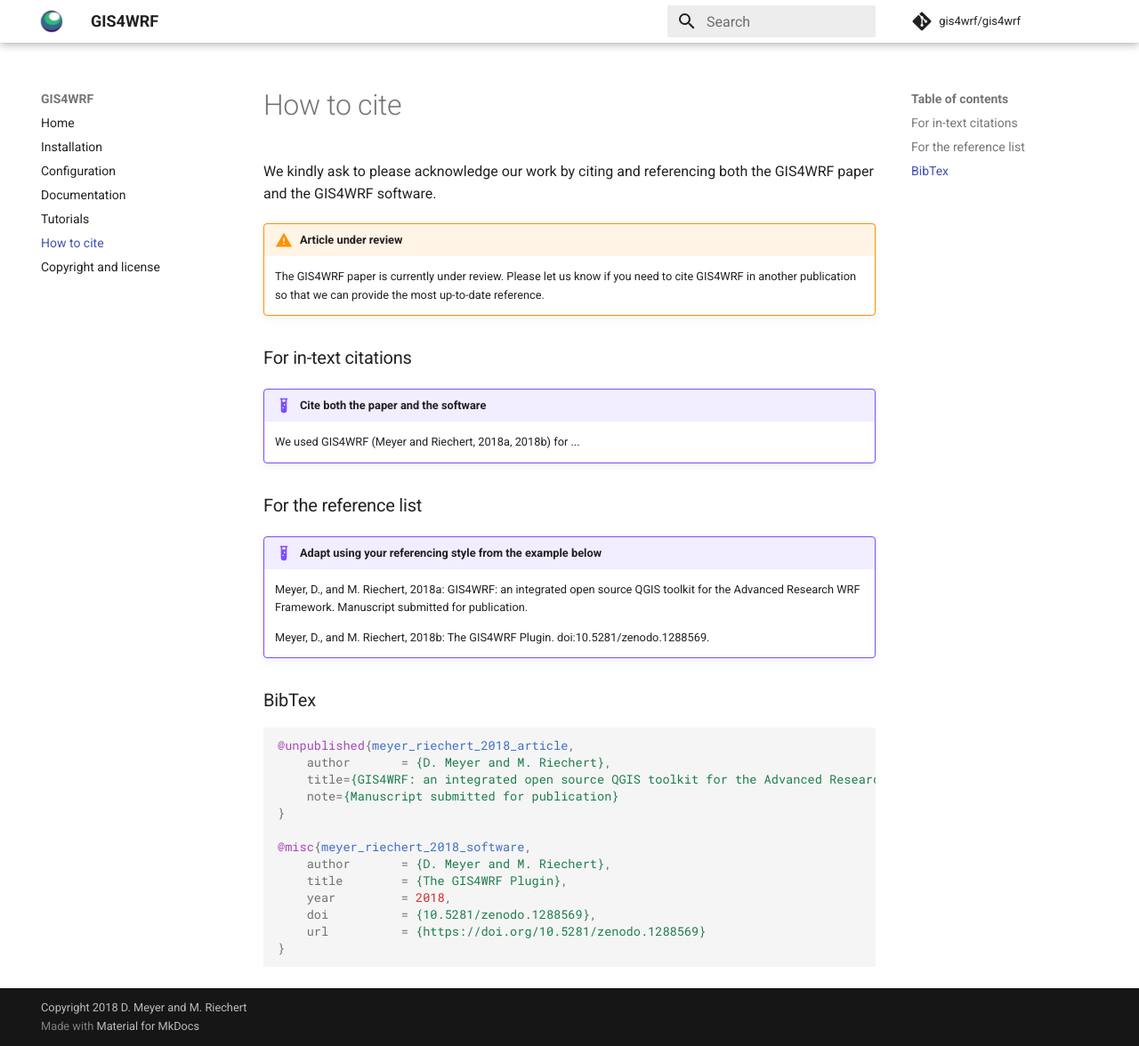
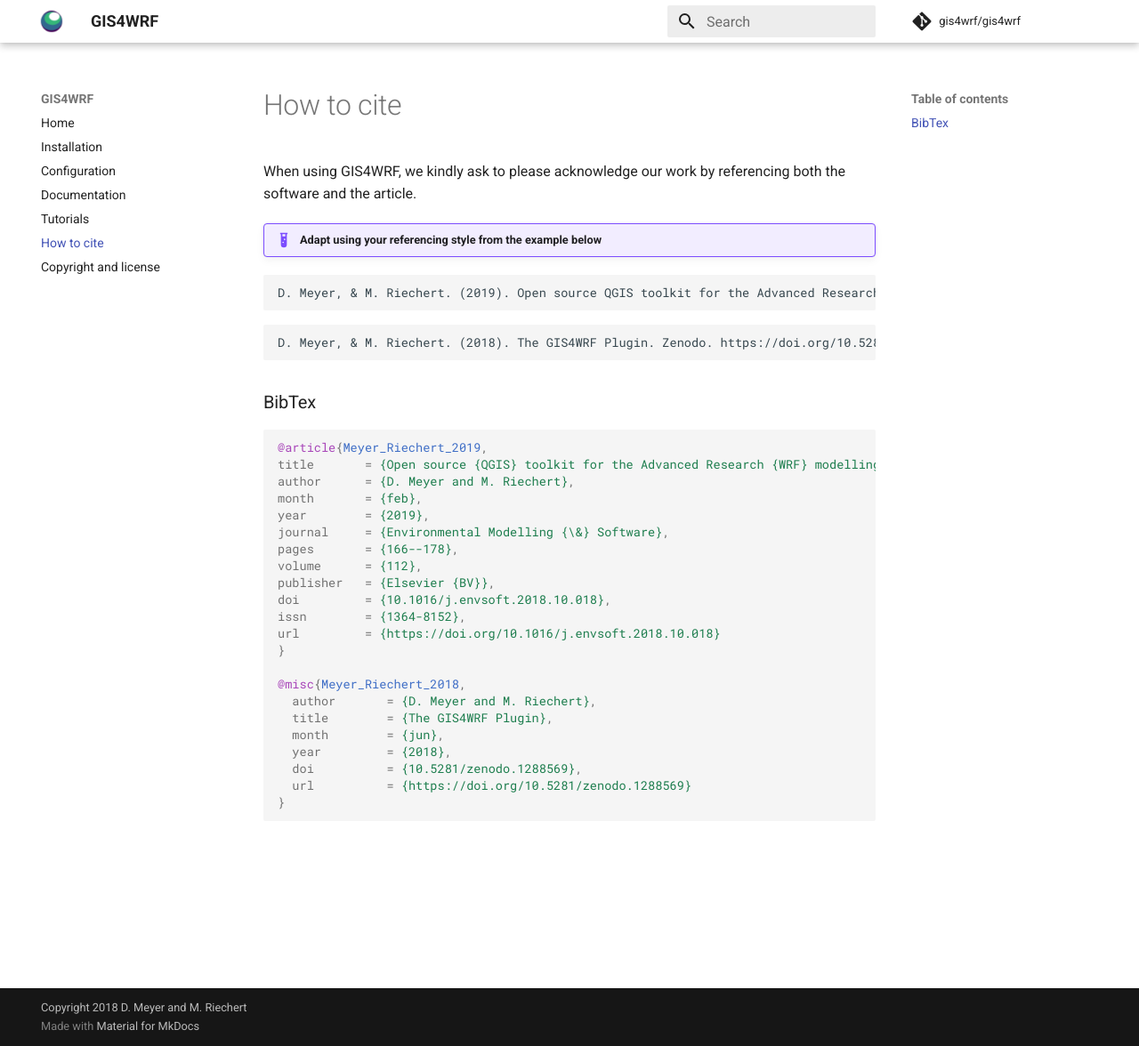
Before and after one commit to GIS4WRF/gis4wrf.github.io, an MkDocs documentation site: the page built from docs/cite/index.md, in a window 1280 px wide and 1176 px high. Shown: the whole window at 89% size. Built offline with MkDocs 1.6.1 and Material for MkDocs 9.7.7, drawn with Linux system fonts in a browser that asks for light colours; comment, search, counter and statistics services are not loaded.

Commit message:
update refs

````diff
--- a/docs/cite/index.md
+++ b/docs/cite/index.md
@@ -1,36 +1,36 @@
-We kindly ask to please acknowledge our work by citing and referencing both the GIS4WRF paper and the GIS4WRF software.
-
-!!! warning "Article under review"
-    The GIS4WRF paper is currently under review. Please let us know if you need to cite GIS4WRF in another publication so that we can provide the most up-to-date reference.
-
-### For in-text citations
-
-!!! example "Cite both the paper and the software"
-    We used GIS4WRF (Meyer and Riechert, 2018a, 2018b) for ...
-
-### For the reference list
+When using GIS4WRF, we kindly ask to please acknowledge our work by referencing both the software and the article.
 
 !!! example "Adapt using your referencing style from the example below"
-    Meyer, D., and M. Riechert, 2018a: GIS4WRF: an integrated open source QGIS toolkit
-        for the Advanced Research WRF Framework. Manuscript submitted for publication.
-
-    Meyer, D., and M. Riechert, 2018b: The GIS4WRF Plugin.
-        doi:10.5281/zenodo.1288569.
+```
+D. Meyer, & M. Riechert. (2019). Open source QGIS toolkit for the Advanced Research WRF modelling system. Environmental Modelling & Software, 112, 166–178. https://doi.org/10.1016/j.envsoft.2018.10.018"
+```
+```
+D. Meyer, & M. Riechert. (2018). The GIS4WRF Plugin. Zenodo. https://doi.org/10.5281/zenodo.1288569
+```
 
 ### BibTex
 
-```bibtex
-@unpublished{meyer_riechert_2018_article,
-    author       = {D. Meyer and M. Riechert},
-    title={GIS4WRF: an integrated open source QGIS toolkit for the Advanced Research WRF Framework},
-    note={Manuscript submitted for publication}
+``` bibtex
+@article{Meyer_Riechert_2019,
+title       = {Open source {QGIS} toolkit for the Advanced Research {WRF} modelling system},
+author      = {D. Meyer and M. Riechert},
+month       = {feb},
+year        = {2019},
+journal     = {Environmental Modelling {\&} Software},
+pages       = {166--178},
+volume      = {112},
+publisher   = {Elsevier {BV}},
+doi         = {10.1016/j.envsoft.2018.10.018},
+issn        = {1364-8152},
+url         = {https://doi.org/10.1016/j.envsoft.2018.10.018}
 }
 
-@misc{meyer_riechert_2018_software,
-    author       = {D. Meyer and M. Riechert},
-    title        = {The GIS4WRF Plugin},
-    year         = 2018,
-    doi          = {10.5281/zenodo.1288569},
-    url          = {https://doi.org/10.5281/zenodo.1288569}
+@misc{Meyer_Riechert_2018,
+  author       = {D. Meyer and M. Riechert},
+  title        = {The GIS4WRF Plugin},
+  month        = {jun},
+  year         = {2018},
+  doi          = {10.5281/zenodo.1288569},
+  url          = {https://doi.org/10.5281/zenodo.1288569}
 }
 ```
````
Also changed, not shown: docs/index.md (+4 -9 lines).
